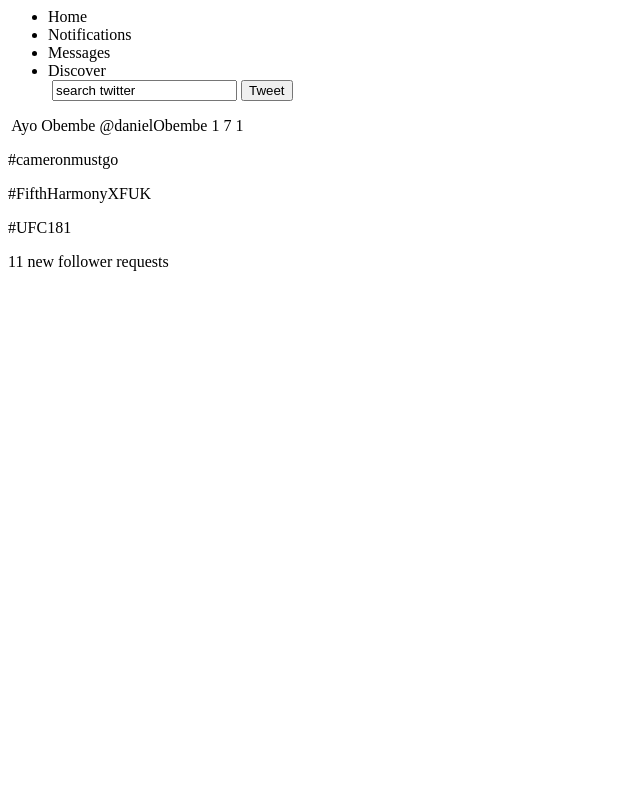
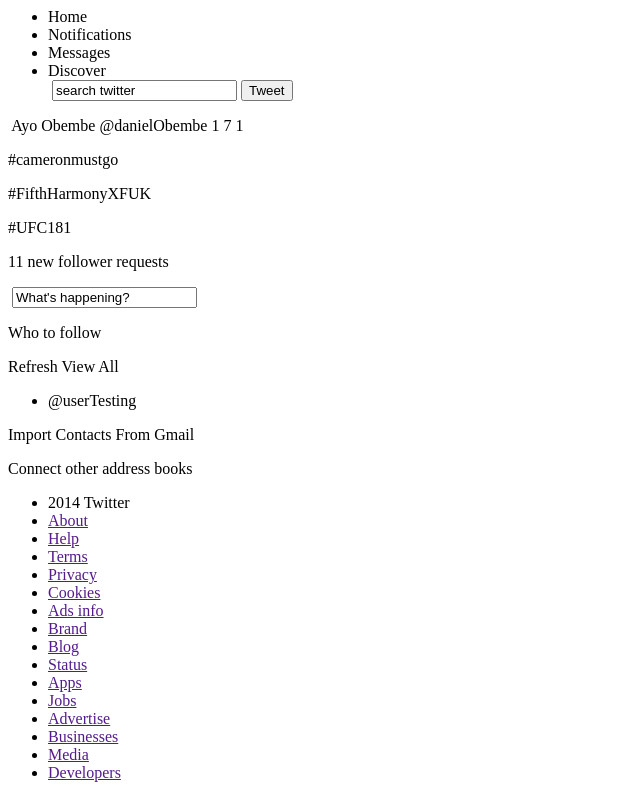
Before and after one commit to ayoobembe/angularTwitter, a plain HTML site: page index.html in a window 1280 px wide. Shown: the whole page, without its empty margins (0-640 px from the left). Drawn offline with nearby package versions, Linux system fonts and the light colour scheme.

Commit message:
mapping out of basic content pretty much completed

```diff
--- a/index.html
+++ b/index.html
@@ -35,14 +35,44 @@
 </followerRequests>
 </left>
 
-<center>
-</center>
+<centered>
+	<whatsHappening>
+		<img src="" name='drop'/>
+		<input type="text" value="What's happening?"/>
+	</whatsHappening>
+</centered>
 
 <right>
 	<whoToFollow>
+		<p>Who to follow</p>
+		<refresh>Refresh</refresh>
+		<viewAll>View All</viewAll>
+		<ul>
+			<li>@userTesting</li>
+		</ul>
+		<findPeopleYouKnow>Import Contacts From Gmail</findPeopleYouKnow>
+		<p>Connect other address books</p>
 	</whoToFollow>
 
 	<footer>
+		<ul>
+			<li>2014 Twitter</li>
+			<li><a href="">About</a></li>
+			<li><a href="">Help</a></li>
+			<li><a href="">Terms</a></li>
+			<li><a href="">Privacy</a></li>
+			<li><a href="">Cookies</a></li>
+			<li><a href="">Ads info</a></li>
+			<li><a href="">Brand</a></li>
+			<li><a href="">Blog</a></li>
+			<li><a href="">Status</a></li>
+			<li><a href="">Apps</a></li>
+			<li><a href="">Jobs</a></li>
+			<li><a href="">Advertise</a></li>
+			<li><a href="">Businesses</a></li>
+			<li><a href="">Media</a></li>
+			<li><a href="">Developers</a></li>
+		</ul>
 	</footer>
 </right>
 
```
